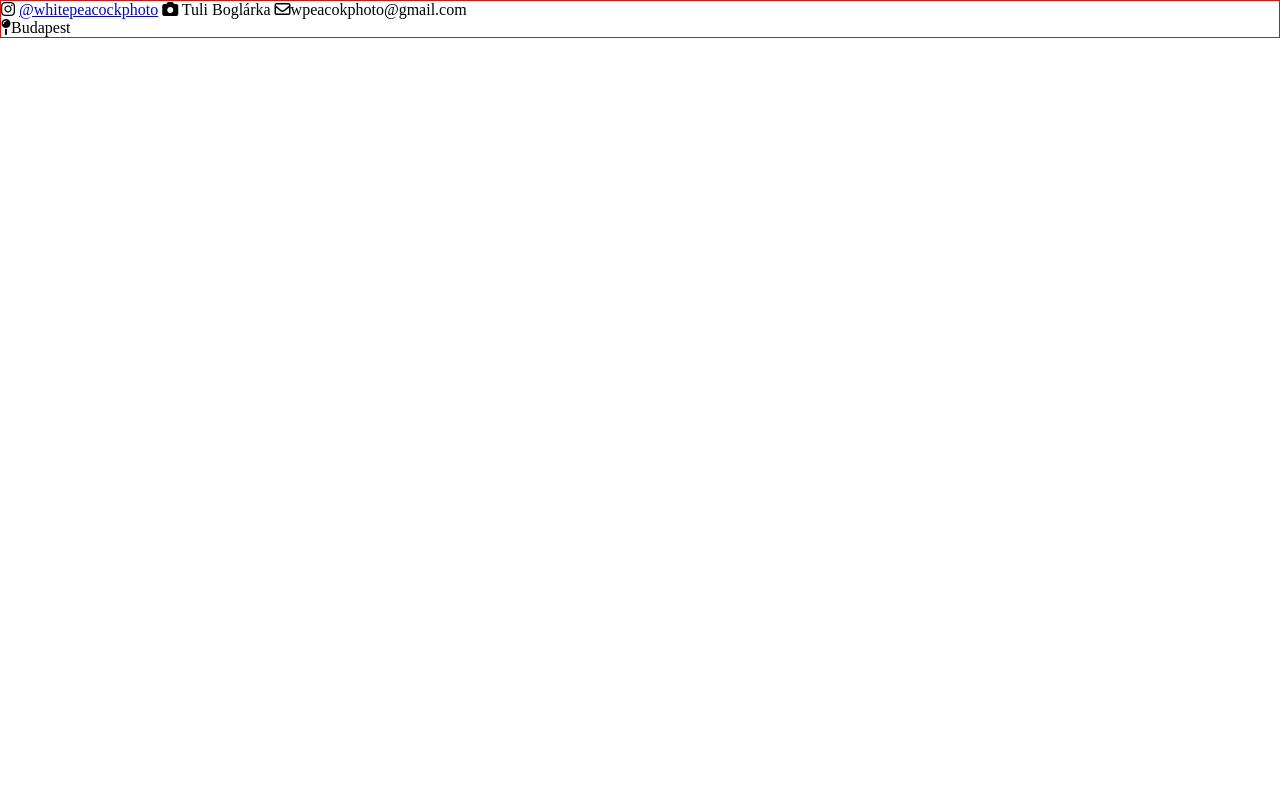
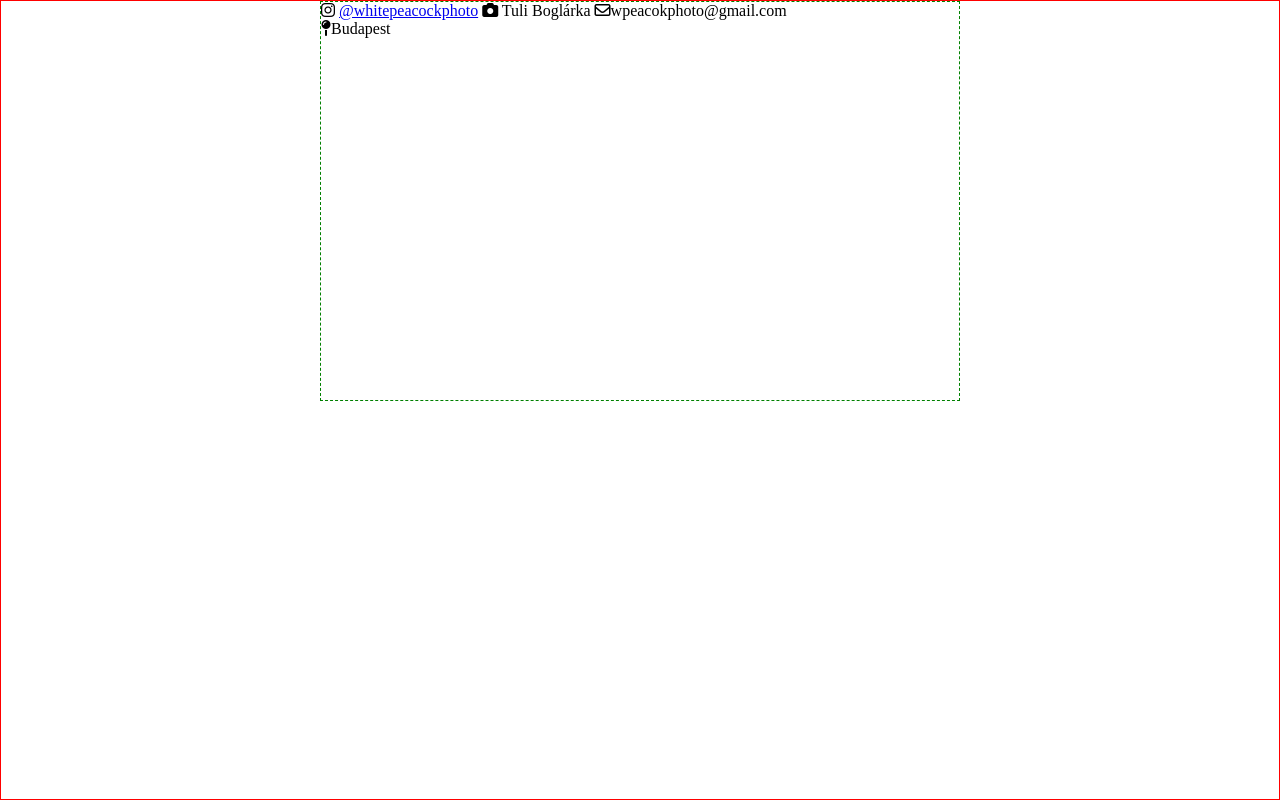
Before and after one commit to HaDeveloperOrganization/WhitePeacock, a plain HTML site: page index.html in a window 1280 px wide. Drawn offline with Linux system fonts and the light colour scheme.

Commit message:
added vh and vw, box to the middle

```diff
--- a/styles.css
+++ b/styles.css
@@ -6,5 +6,15 @@
 
 .container {
     border:   1px solid red;
+    height: 100vh;
 
 }
+
+.box {
+    border: 1px dashed green;
+    width: 50vw;
+    height: 400px;
+    margin: auto;
+    display: flex;
+
+}
```
